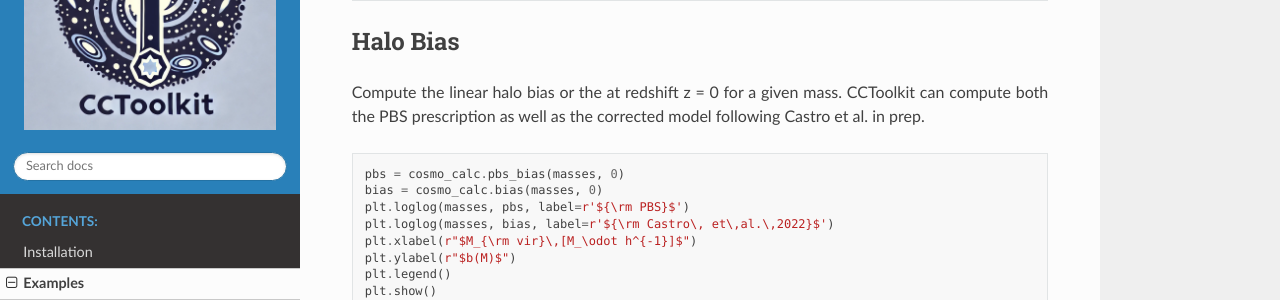
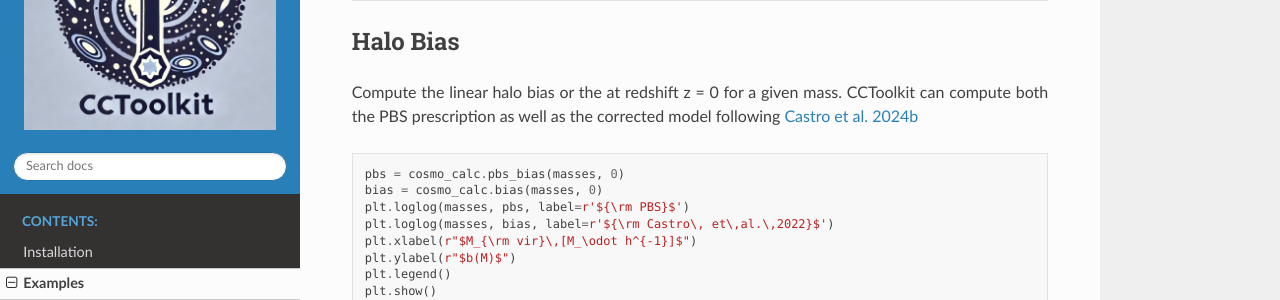
Before and after one commit to TiagoBsCastro/CCToolkit, a Sphinx documentation site: the page built from docs/source/examples.rst, in a window 1280 px wide and 900 px high, scrolled down 964 px. Shown: the part 175-475 px from the top of the window. Built offline with Sphinx 7.4.7 and the Read the Docs theme 3.1.0, drawn with Linux system fonts in a browser that asks for light colours.

Commit message:
Update examples.rst

```diff
--- a/docs/source/examples.rst
+++ b/docs/source/examples.rst
@@ -58,7 +58,7 @@ Alternatively, one can specify the model in development for cosmologies with dyn
 Halo Bias
 ---------
 
-Compute the linear halo bias or the at redshift z = 0 for a given mass. CCToolkit can compute both the PBS prescription as well as the corrected model following Castro et al. in prep.
+Compute the linear halo bias or the at redshift z = 0 for a given mass. CCToolkit can compute both the PBS prescription as well as the corrected model following `Castro et al. 2024b <https://inspirehep.net/literature/2824892>`__
 
 .. code-block:: python
 
```
